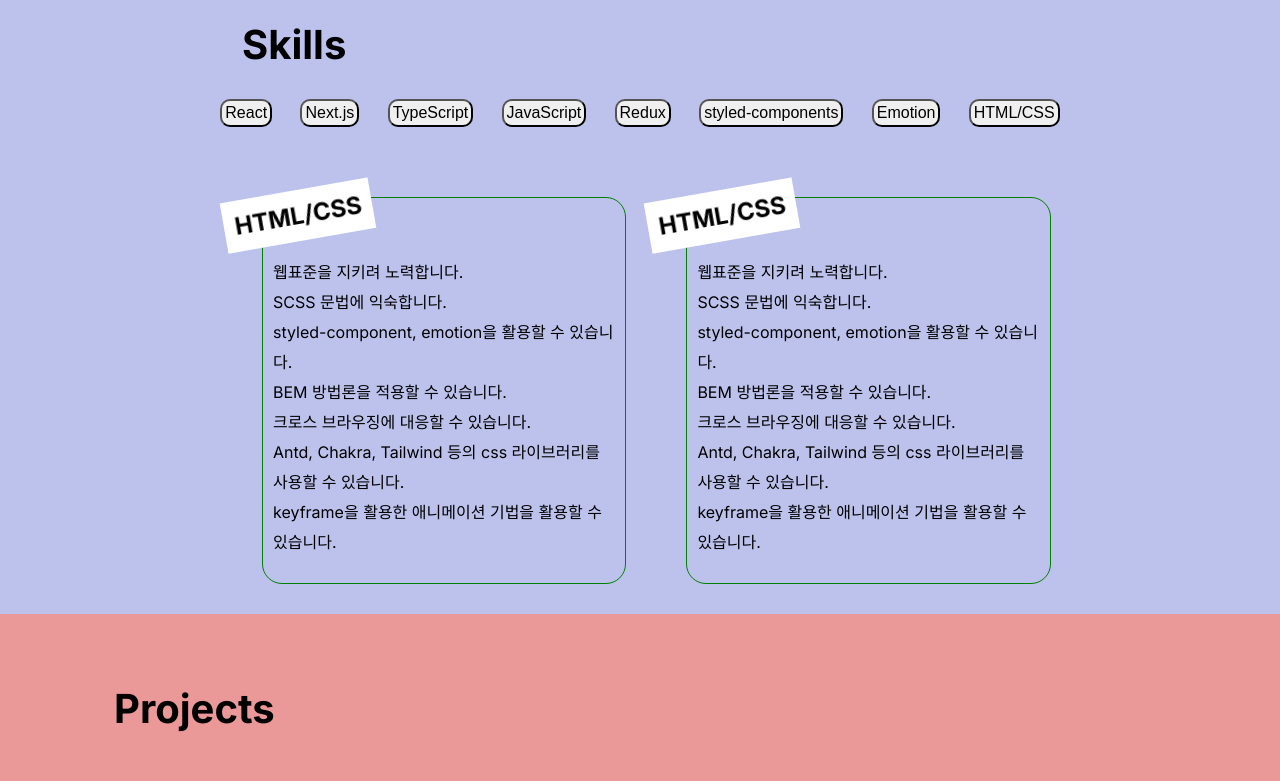
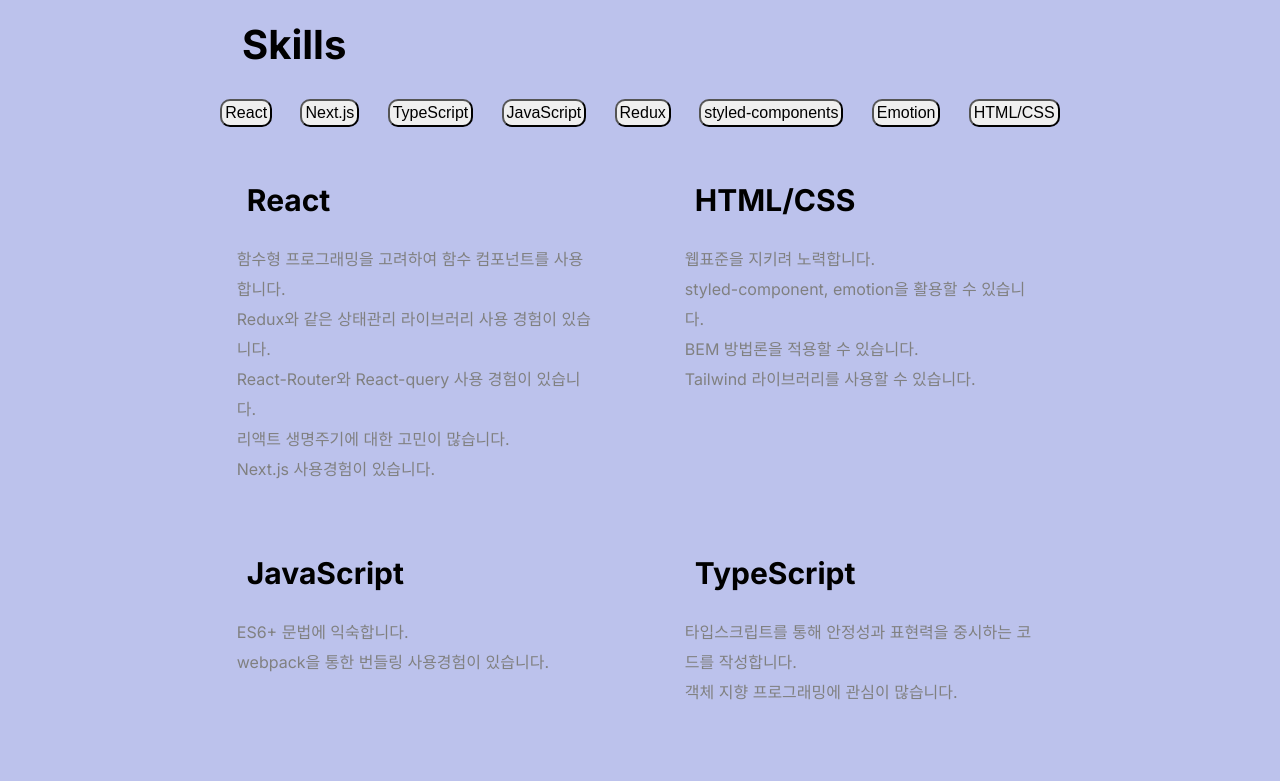
Before and after one commit to DataCodeLiteracy/portfolio-nextjs, a Next.js app: page / in a window 1280 px wide. Shown: the part 6020-6801 px from the top of the page. Built offline with nearby package versions, Linux system fonts and the light colour scheme.

Commit message:
feat: Skills 섹션 - 컨텐츠 추가, 버튼 스타일링
* 컨텐츠 추가
  - 임시로 넣어놓았던 컨텐츠들을 수정하고 추가했다.

* 버튼 스타일링
  - 버튼의 반응이 좀 밋밋한 것 같아 hover시에 background가 변경될 수 있도록 수정했다

2023.07.17

```diff
--- a/src/app/page.module.css
+++ b/src/app/page.module.css
@@ -53,6 +53,7 @@
 
 .skills {
   display: flex;
+  min-height: 100vh;
   justify-content: center;
   background-color: rgb(188, 194, 236);
 }
--- a/src/components/Skills.module.css
+++ b/src/components/Skills.module.css
@@ -1,6 +1,7 @@
 .container {
   width: 70%;
   margin-top: 60px;
+  padding-bottom: 50px;
 }
 
 .container h1 {
@@ -13,35 +14,36 @@
   margin-top: -20px;
 }
 
-.buttonGroup > button {
+.buttonGroup button {
   font-size: 16px;
   padding: 3px;
   border-radius: 10px;
 }
 
+.buttonGroup button:hover {
+  background-color: rgb(166, 235, 212);
+}
+
 .description {
-  margin: 40px 0 0 40px;
+  display: flex;
+  flex-wrap: wrap;
+  justify-content: space-around;
+  margin-top: 10px;
 }
 
 .description div {
-  display: inline-block;
-  border: 1px solid green;
   border-radius: 20px;
   width: 40%;
   padding: 10px;
-  margin: 30px;
 }
 
 .description div h2 {
-  display: inline-block;
-  text-align: center;
+  font-size: 30px;
   padding: 10px;
-  margin: -70px 0 0 -50px;
-  background-color: white;
-  border: 1px solid white;
-  transform: rotate(-10deg);
+  margin-bottom: 10px;
 }
 
 .description div p {
+  color: gray;
   line-height: 30px;
 }
--- a/src/components/Skills.tsx
+++ b/src/components/Skills.tsx
@@ -19,35 +19,45 @@
         </div>
         <div className={skillsStyles.description}>
           <div>
-            <h2>HTML/CSS</h2>
+            <h2>React</h2>
             <p>
-              웹표준을 지키려 노력합니다. <br />
-              SCSS 문법에 익숙합니다. <br />
-              styled-component, emotion을 활용할 수 있습니다.
+              함수형 프로그래밍을 고려하여 함수 컴포넌트를 사용합니다.
               <br />
-              BEM 방법론을 적용할 수 있습니다.
+              Redux와 같은 상태관리 라이브러리 사용 경험이 있습니다.
               <br />
-              크로스 브라우징에 대응할 수 있습니다.
+              React-Router와 React-query 사용 경험이 있습니다.
               <br />
-              Antd, Chakra, Tailwind 등의 css 라이브러리를 사용할 수 있습니다.
+              리액트 생명주기에 대한 고민이 많습니다.
               <br />
-              keyframe을 활용한 애니메이션 기법을 활용할 수 있습니다.
+              Next.js 사용경험이 있습니다.
             </p>
           </div>
           <div>
             <h2>HTML/CSS</h2>
             <p>
               웹표준을 지키려 노력합니다. <br />
-              SCSS 문법에 익숙합니다. <br />
               styled-component, emotion을 활용할 수 있습니다.
               <br />
               BEM 방법론을 적용할 수 있습니다.
               <br />
-              크로스 브라우징에 대응할 수 있습니다.
+              Tailwind 라이브러리를 사용할 수 있습니다.
+            </p>
+          </div>
+          <div>
+            <h2>JavaScript</h2>
+            <p>
+              ES6+ 문법에 익숙합니다.
               <br />
-              Antd, Chakra, Tailwind 등의 css 라이브러리를 사용할 수 있습니다.
+              webpack을 통한 번들링 사용경험이 있습니다.
+            </p>
+          </div>
+          <div>
+            <h2>TypeScript</h2>
+            <p>
+              타입스크립트를 통해 안정성과 표현력을 중시하는 코드를 작성합니다.
               <br />
-              keyframe을 활용한 애니메이션 기법을 활용할 수 있습니다.
+              객체 지향 프로그래밍에 관심이 많습니다.
+              <br />
             </p>
           </div>
         </div>
```
